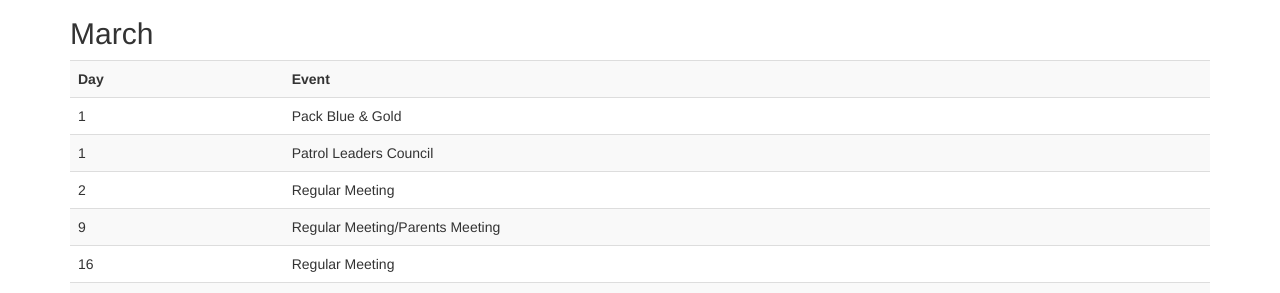
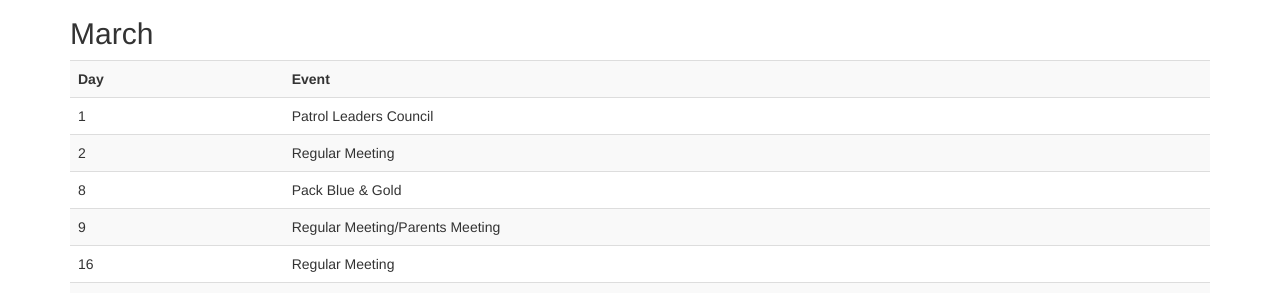
Before and after one commit to akparekh/bsatroop86.github.io, a Jekyll site: the page built from calendar.html, in a window 1280 px wide and 900 px high, scrolled down 2476 px. Shown: the part 152-445 px from the top of the window. Built offline with Jekyll 4.4.1, drawn with Linux system fonts in a browser that asks for light colours; nearby versions of some CDN libraries.

Commit message:
Update calendar.json

```diff
--- a/_data/calendar.json
+++ b/_data/calendar.json
@@ -202,15 +202,15 @@
         "events": [
           {
             "day": "1",
-            "event": "Pack Blue & Gold"
-          },
-          {
-            "day": "1",
             "event": "Patrol Leaders Council"
           },
           {
             "day": "2",
             "event": "Regular Meeting"
+          },
+          {
+            "day": "8",
+            "event": "Pack Blue & Gold"
           },
           {
             "day": "9",
```
